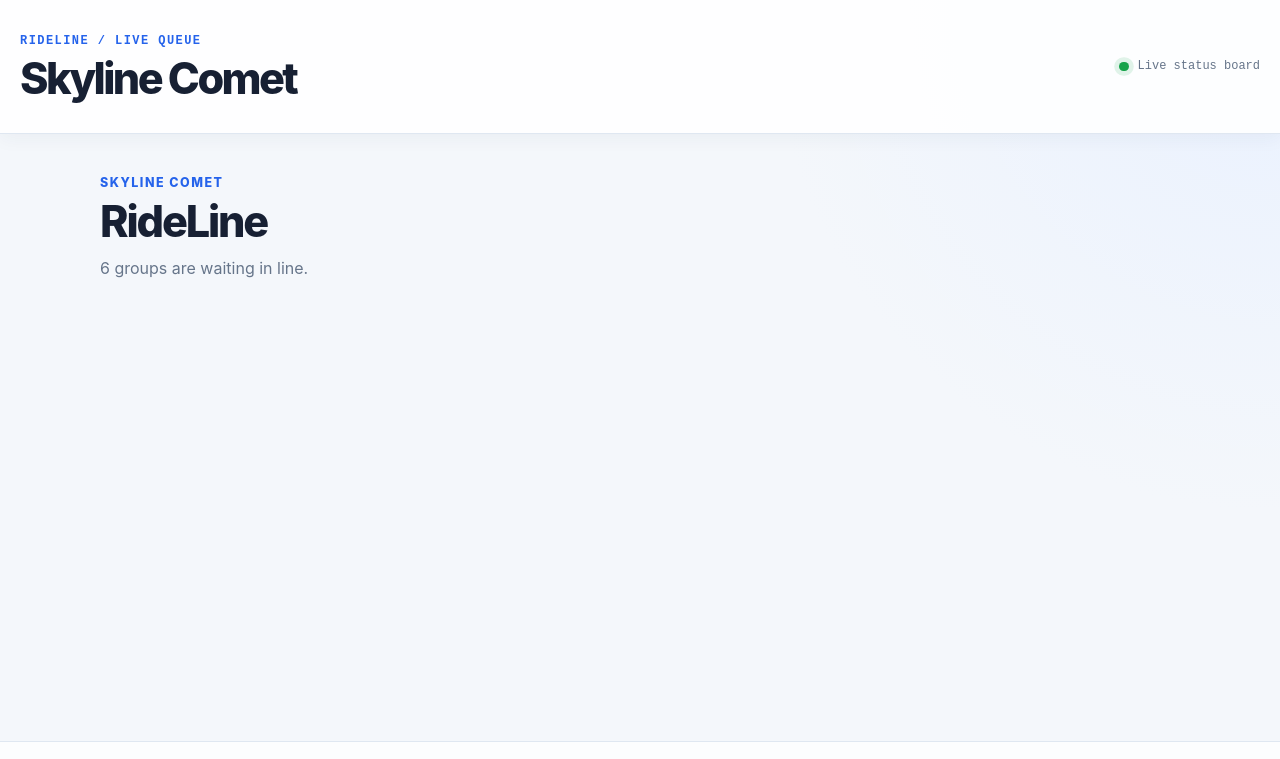
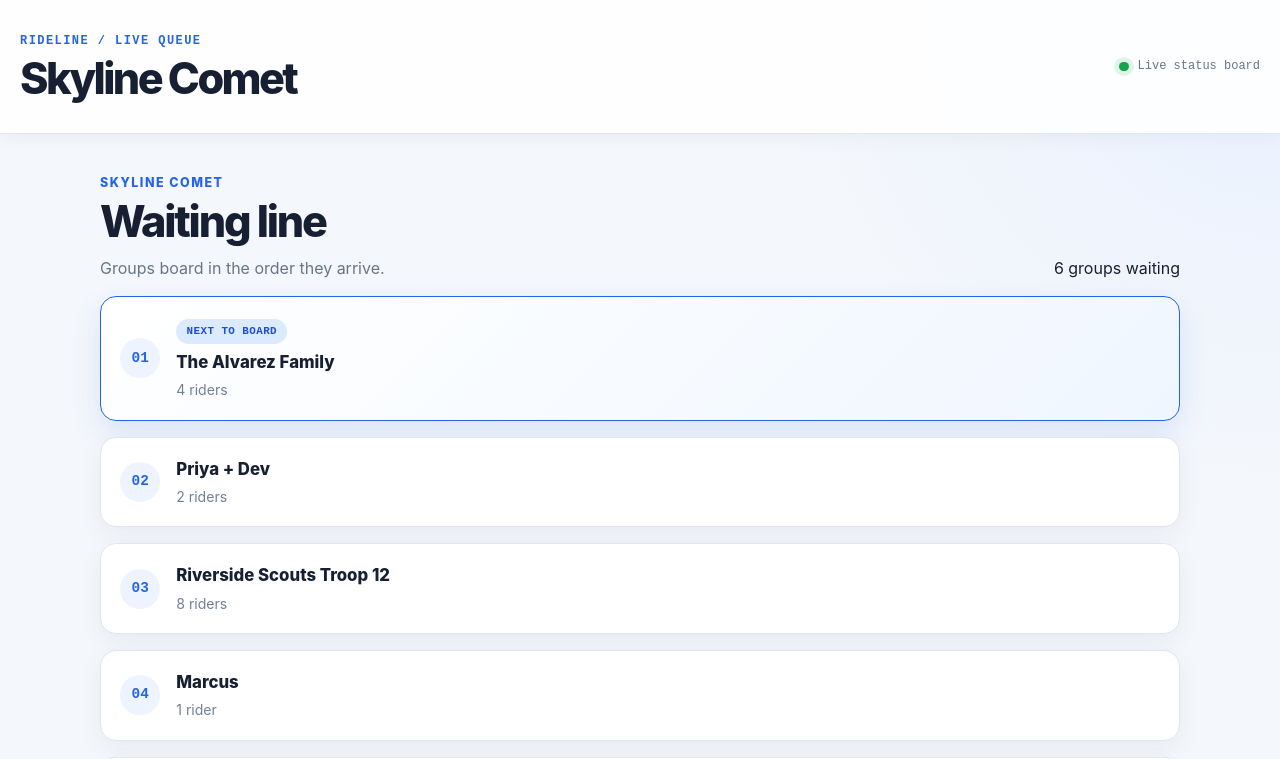
Before and after one commit to ALI2ALHMWI/Theme-Park-Ride, a React (Vite) app: page / in a window 1280 px wide. Shown: the top 759 px of the page. Built offline with nearby package versions, Linux system fonts and the light colour scheme.

Commit message:
feat: display ordered ride queue

```diff
--- a/src/App.tsx
+++ b/src/App.tsx
@@ -63,12 +63,45 @@ function App() {
             <div className="section-heading">
               <div>
                 <p className="section-eyebrow">Skyline Comet</p>
-                <h1 className="section-title">RideLine</h1>
+                <h1 className="section-title">Waiting line</h1>
                 <p className="section-description">
-                  {queue.length} groups are waiting in line.
+                  Groups board in the order they arrive.
                 </p>
               </div>
+
+              <span className="queue-count">
+                {queue.length} {queue.length === 1 ? "group" : "groups"} waiting
+              </span>
             </div>
+
+            {queue.length === 0 ? (
+              <p className="queue-empty">No groups are waiting right now.</p>
+            ) : (
+              <ul className="queue-list">
+                {queue.map((entry, index) => (
+                  <li
+                    key={entry.id}
+                    className={`queue-card ${index === 0 ? "next-to-board" : ""}`}
+                  >
+                    <span className="queue-position">
+                      {String(index + 1).padStart(2, "0")}
+                    </span>
+
+                    <div className="queue-card-info">
+                      {index === 0 && (
+                        <span className="next-label">NEXT TO BOARD</span>
+                      )}
+
+                      <h2 className="queue-group-name">{entry.groupName}</h2>
+
+                      <p className="queue-rider-count">
+                        {entry.riders} {entry.riders === 1 ? "rider" : "riders"}
+                      </p>
+                    </div>
+                  </li>
+                ))}
+              </ul>
+            )}
           </section>
         )}
       </main>
```
